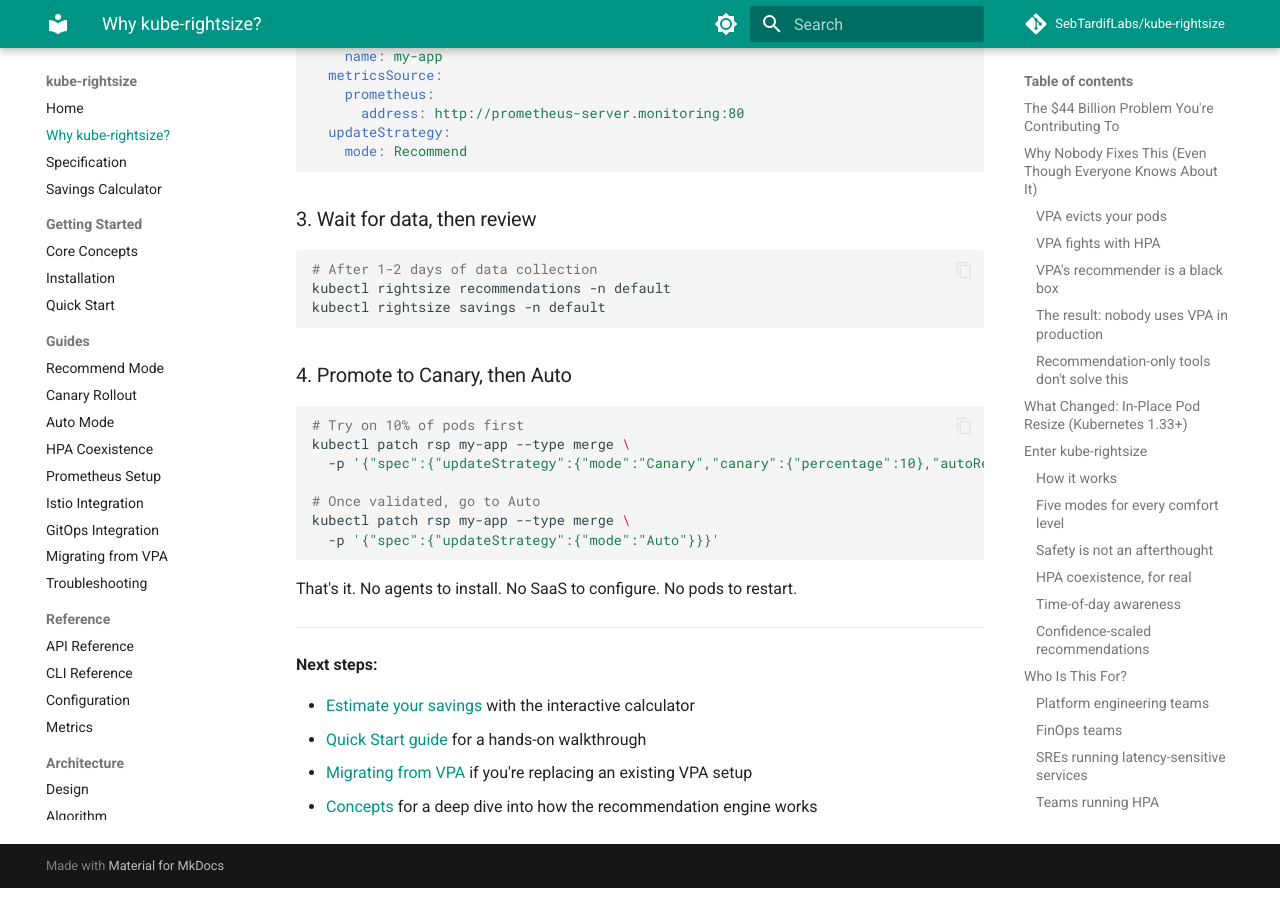
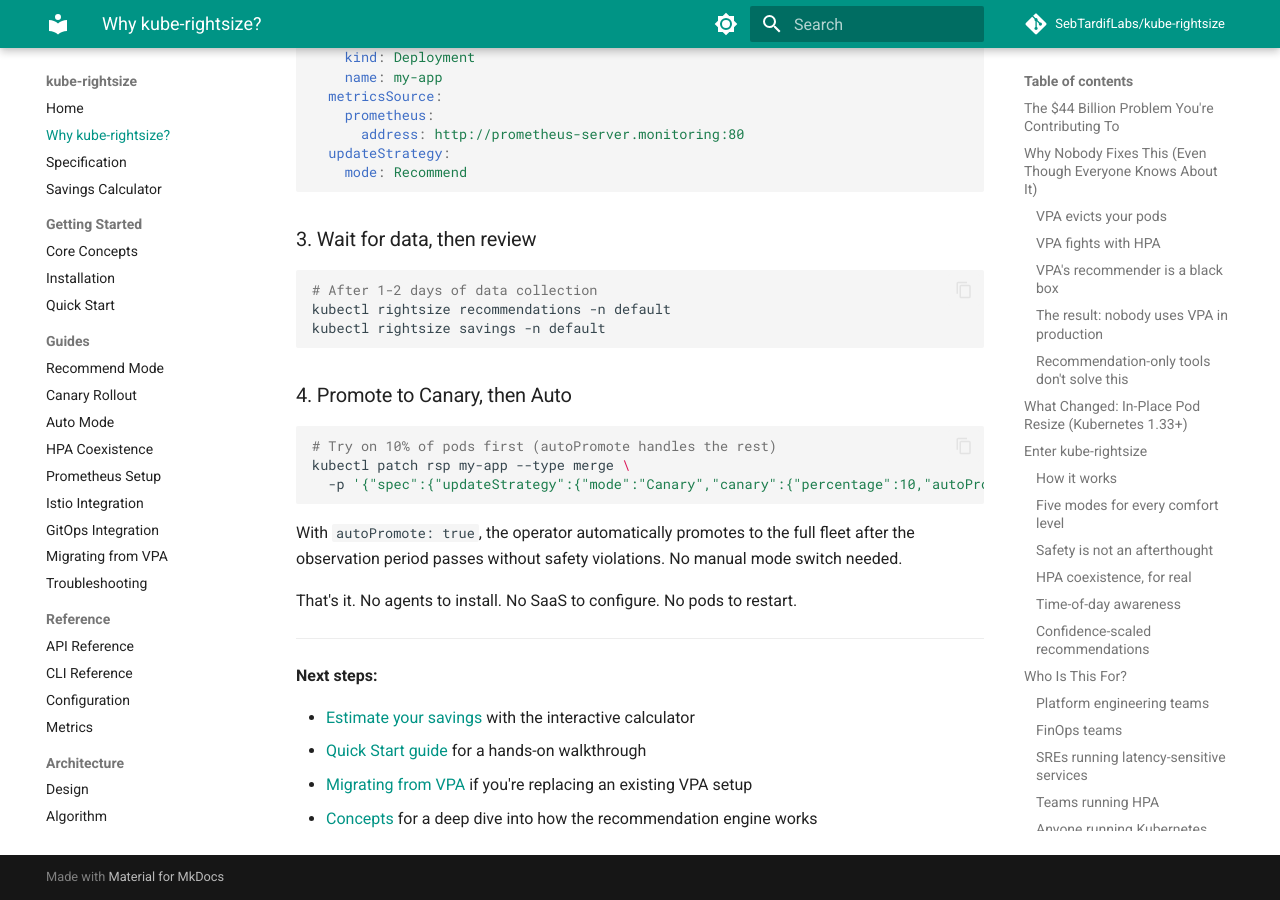
Before and after one commit to attune-io/attune, an MkDocs documentation site: the page built from docs/why-kube-rightsize.md, in a window 1280 px wide and 900 px high, scrolled down 9069 px. Built offline with MkDocs 1.6.1 and Material for MkDocs 9.7.7, drawn with Linux system fonts in a browser that asks for light colours; comment, search, counter and statistics services are not loaded; some of the changed text lies outside the part shown.

Commit message:
docs: update why-kube-rightsize with canary autoPromote example
Replace manual Canary-to-Auto promotion example with autoPromote: true
workflow. Update Canary mode description in comparison table.

Signed-off-by: Sebastien Tardif <sebtardif@ncf.ca>

````diff
--- a/docs/why-kube-rightsize.md
+++ b/docs/why-kube-rightsize.md
@@ -182,7 +182,7 @@
 | **Observe** | Collects metrics and tracks data-point progress; no recommendations surfaced | Zero |
 | **Recommend** | Collects metrics and writes recommendations to the policy status | Zero |
 | **OneShot** | Resizes one pod per reconciliation cycle, then stops | Minimal |
-| **Canary** | Resizes 10% of pods first, watches them, then rolls out to the rest | Low |
+| **Canary** | Resizes 10% of pods first, watches them, then auto-promotes to the rest (optional) | Low |
 | **Auto** | Continuously resizes all eligible pods based on observed metrics | Production-ready |
 
 Most teams follow this progression:
@@ -383,14 +383,14 @@
 ### 4. Promote to Canary, then Auto
 
 ```bash
-# Try on 10% of pods first
+# Try on 10% of pods first (autoPromote handles the rest)
 kubectl patch rsp my-app --type merge \
-  -p '{"spec":{"updateStrategy":{"mode":"Canary","canary":{"percentage":10},"autoRevert":true}}}'
+  -p '{"spec":{"updateStrategy":{"mode":"Canary","canary":{"percentage":10,"autoPromote":true},"autoRevert":true}}}'
+```
 
-# Once validated, go to Auto
-kubectl patch rsp my-app --type merge \
-  -p '{"spec":{"updateStrategy":{"mode":"Auto"}}}'
-```
+With `autoPromote: true`, the operator automatically promotes to the full
+fleet after the observation period passes without safety violations. No
+manual mode switch needed.
 
 That's it. No agents to install. No SaaS to configure. No pods to restart.
 
````
